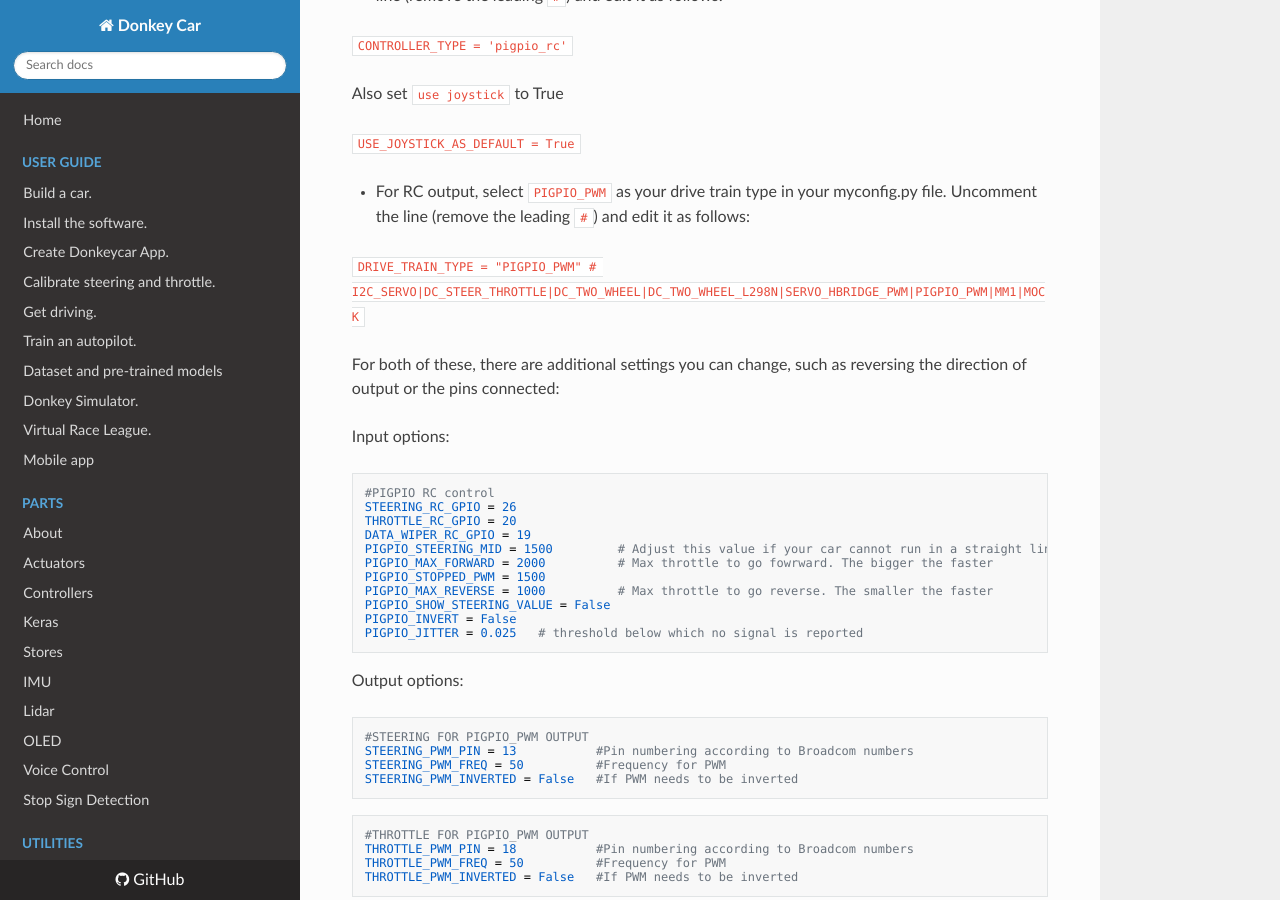
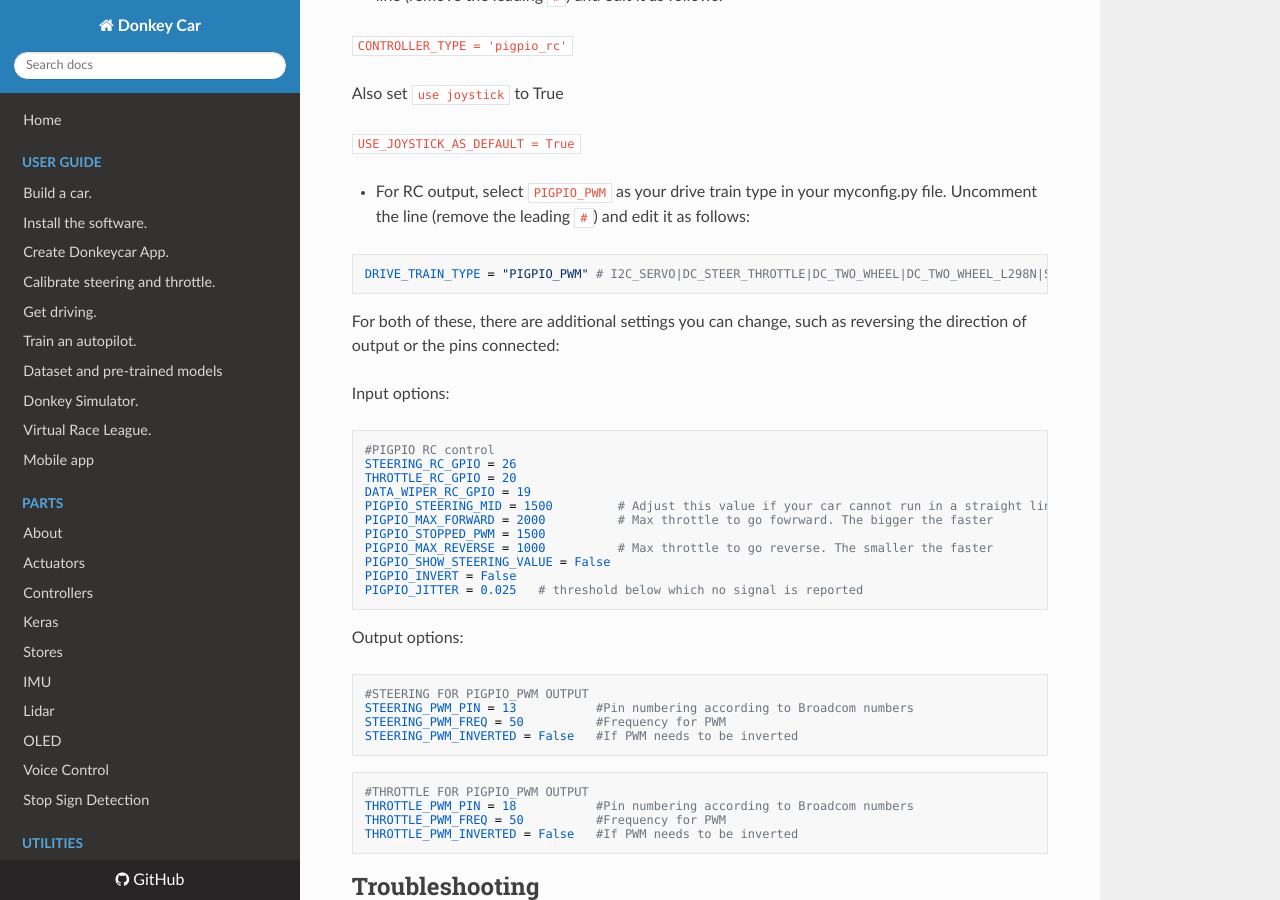
Before and after one commit to autorope/donkeydocs, an MkDocs documentation site: the page built from docs/parts/rc.md, in a window 1280 px wide and 900 px high, scrolled down 2128 px. Built offline with MkDocs 1.6.1, drawn with Linux system fonts in a browser that asks for light colours; nearby versions of some CDN libraries; old or Windows-style settings are respelled for this version of MkDocs.

````diff
--- a/docs/parts/rc.md
+++ b/docs/parts/rc.md
@@ -40,7 +40,9 @@ Also set `use joystick` to True
 
 * For RC output, select `PIGPIO_PWM` as your drive train type in your myconfig.py file. Uncomment the line (remove the leading `#`) and edit it as follows:
 
-`DRIVE_TRAIN_TYPE = "PIGPIO_PWM" # I2C_SERVO|DC_STEER_THROTTLE|DC_TWO_WHEEL|DC_TWO_WHEEL_L298N|SERVO_HBRIDGE_PWM|PIGPIO_PWM|MM1|MOCK`
+```
+DRIVE_TRAIN_TYPE = "PIGPIO_PWM" # I2C_SERVO|DC_STEER_THROTTLE|DC_TWO_WHEEL|DC_TWO_WHEEL_L298N|SERVO_HBRIDGE_PWM|PIGPIO_PWM|MM1|MOCK
+```
 
 For both of these, there are additional settings you can change, such as reversing the direction of output or the pins connected:
 
````
